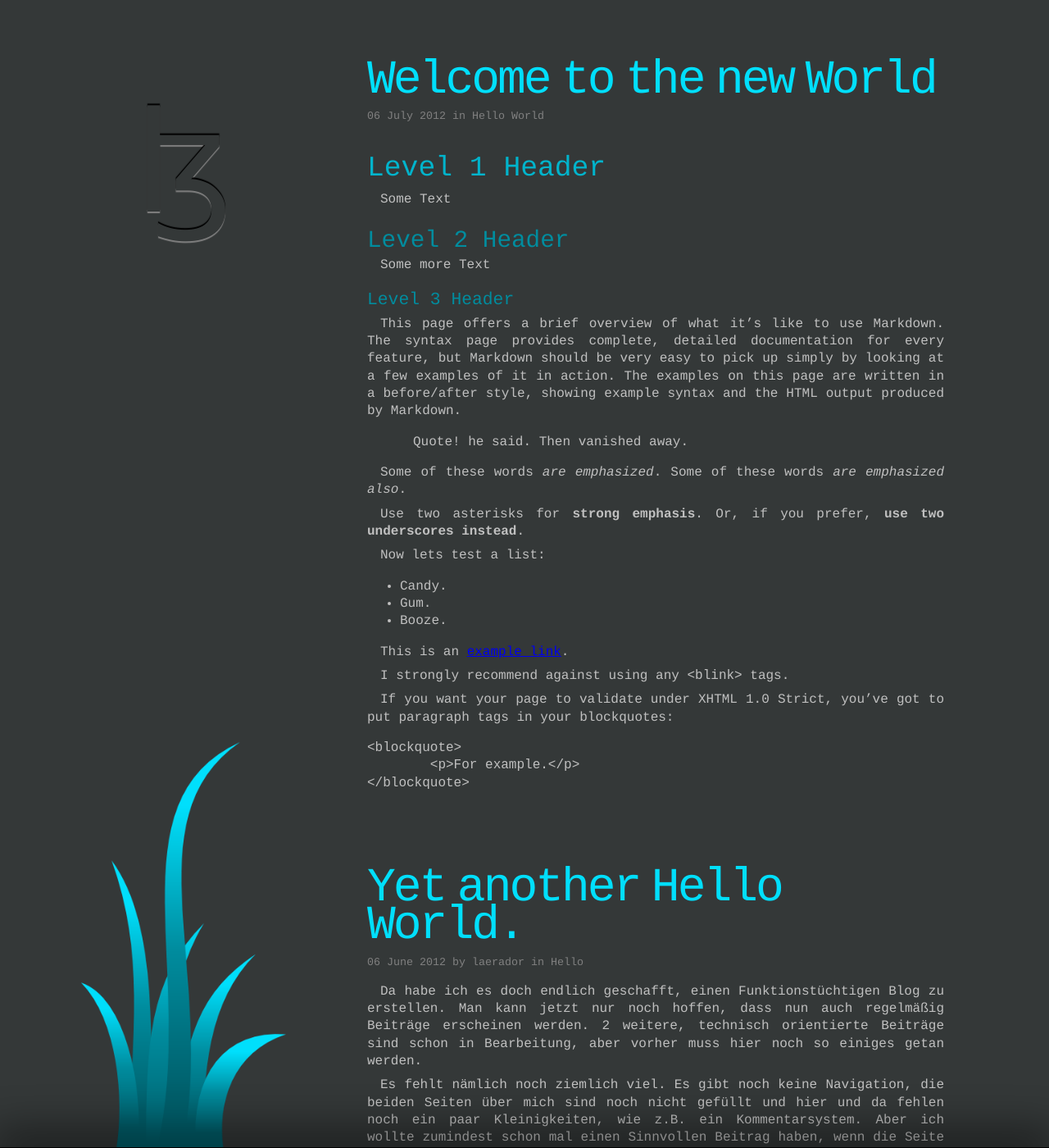
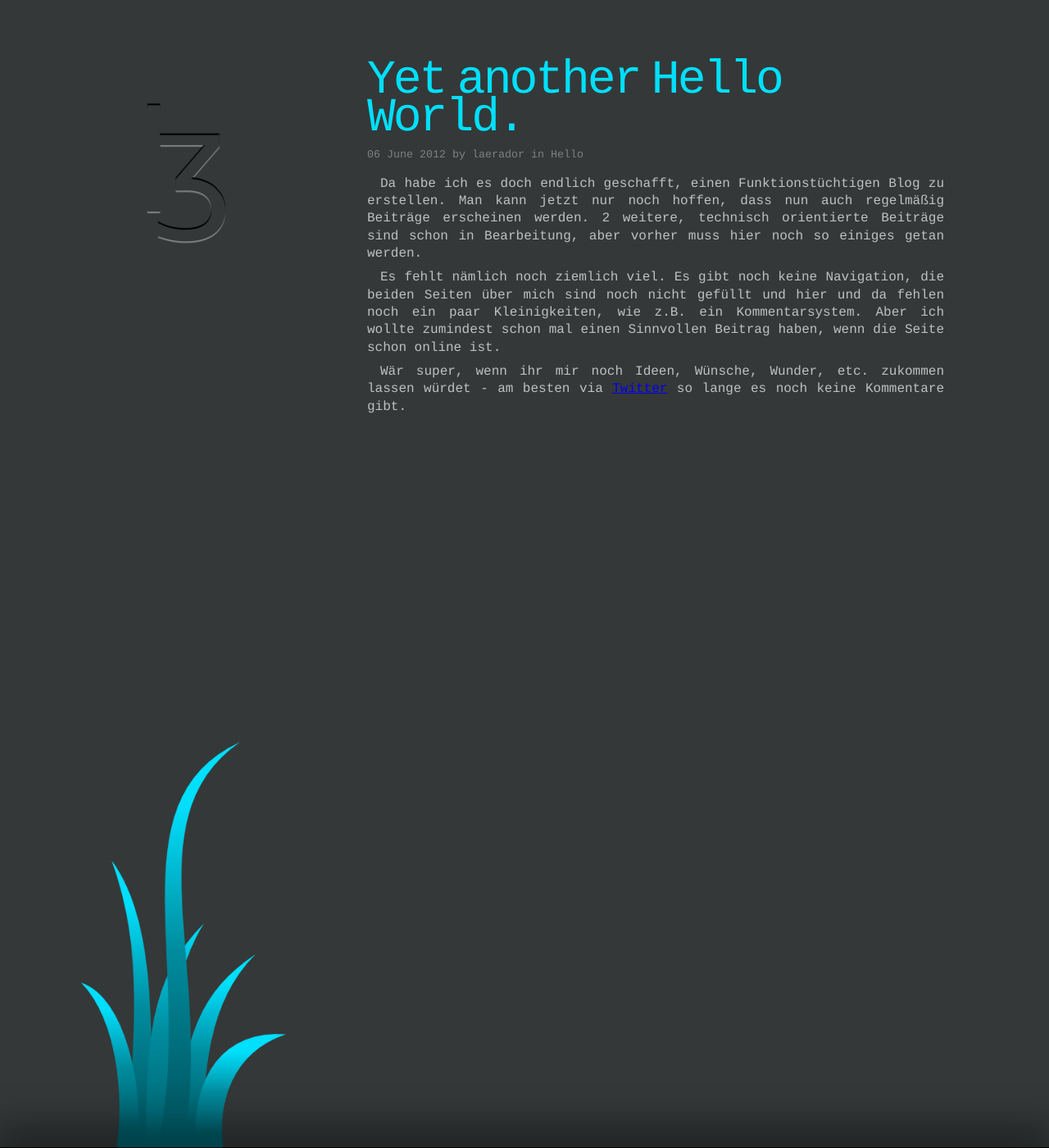
Before and after one commit to fgr0/lc3dyr.de, a Jekyll site: the page built from _src/blog/index.html, in a window 1280 px wide and 1400 px high. Shown: the whole window at 82% size. Built offline with Jekyll 4.4.1, drawn with Linux system fonts in a browser that asks for light colours; Markdown is read by kramdown in place of the engine named in the settings; some of the changed text lies outside the part shown.

Commit message:
unpublish dummy-posts

```diff
--- a/_src/_posts/1970-01-01-Template.markdown
+++ b/_src/_posts/1970-01-01-Template.markdown
@@ -3,6 +3,7 @@ layout: post
 category: Hello World
 tags: [one, two, three]
 title: This is a template File
+published: false
 ---
 
 # Level 1 Header
--- a/_src/_posts/2012-07-06-welcome-to-the-world.markdown
+++ /dev/null
@@ -1,39 +0,0 @@
----
-layout: post
-category: Hello World
-title: Welcome to the new World
----
-
-# Level 1 Header
-Some Text
-
-## Level 2 Header
-Some more Text
-
-### Level 3 Header
-This page offers a brief overview of what it’s like to use Markdown. The syntax page provides complete, detailed documentation for every feature, but Markdown should be very easy to pick up simply by looking at a few examples of it in action. The examples on this page are written in a before/after style, showing example syntax and the HTML output produced by Markdown.
-
-> Quote! he said.
-> Then vanished away.
-
-Some of these words *are emphasized*.
-Some of these words _are emphasized also_.
-
-Use two asterisks for **strong emphasis**.
-Or, if you prefer, __use two underscores instead__.
-
-Now lets test a list:
--   Candy.
--   Gum.
--   Booze.
-
-This is an [example link](http://example.com/).
-
-I strongly recommend against using any `<blink>` tags.
-
-If you want your page to validate under XHTML 1.0 Strict,
-you've got to put paragraph tags in your blockquotes:
-
-    <blockquote>
-            <p>For example.</p>
-    </blockquote>
```
